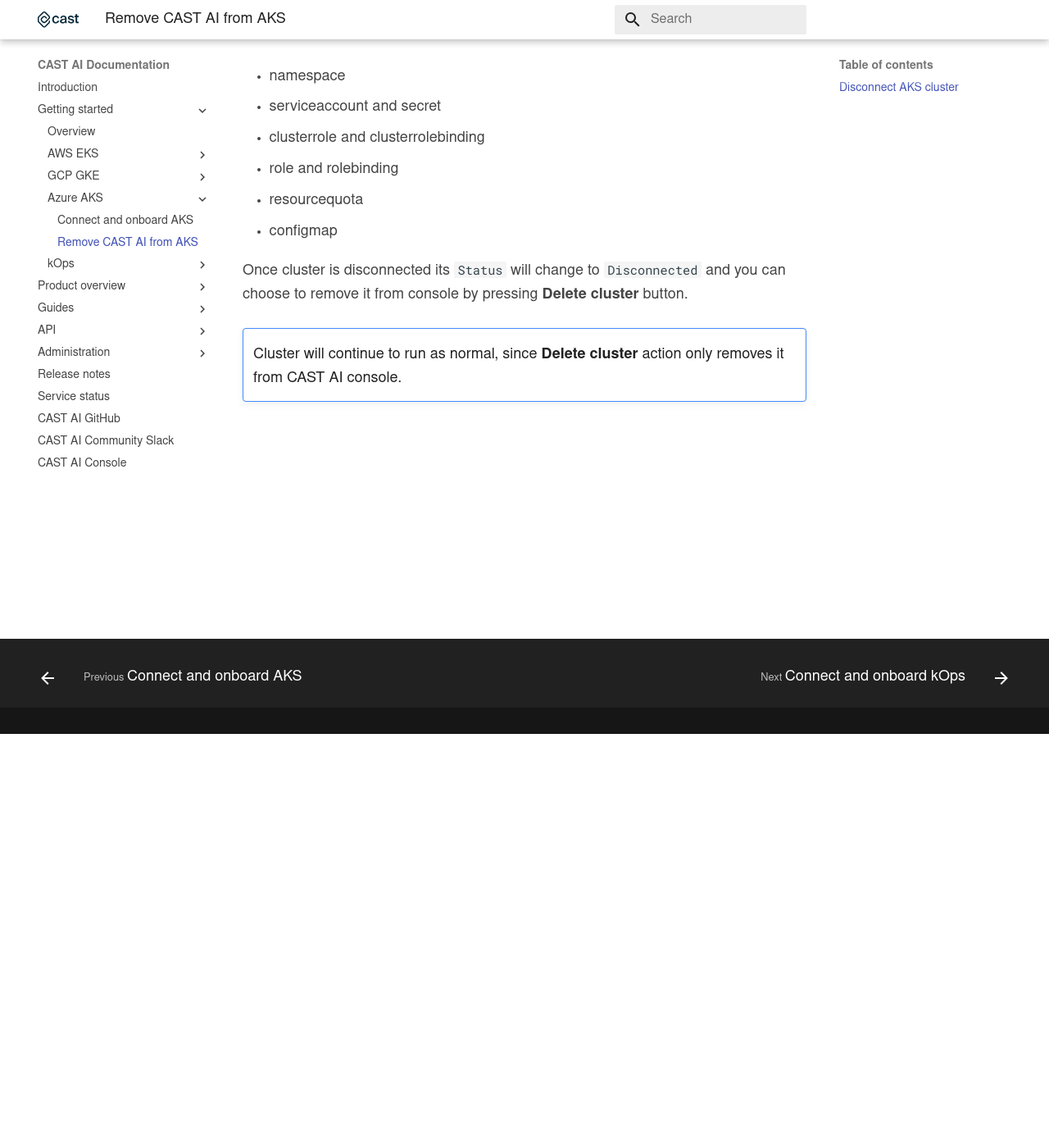
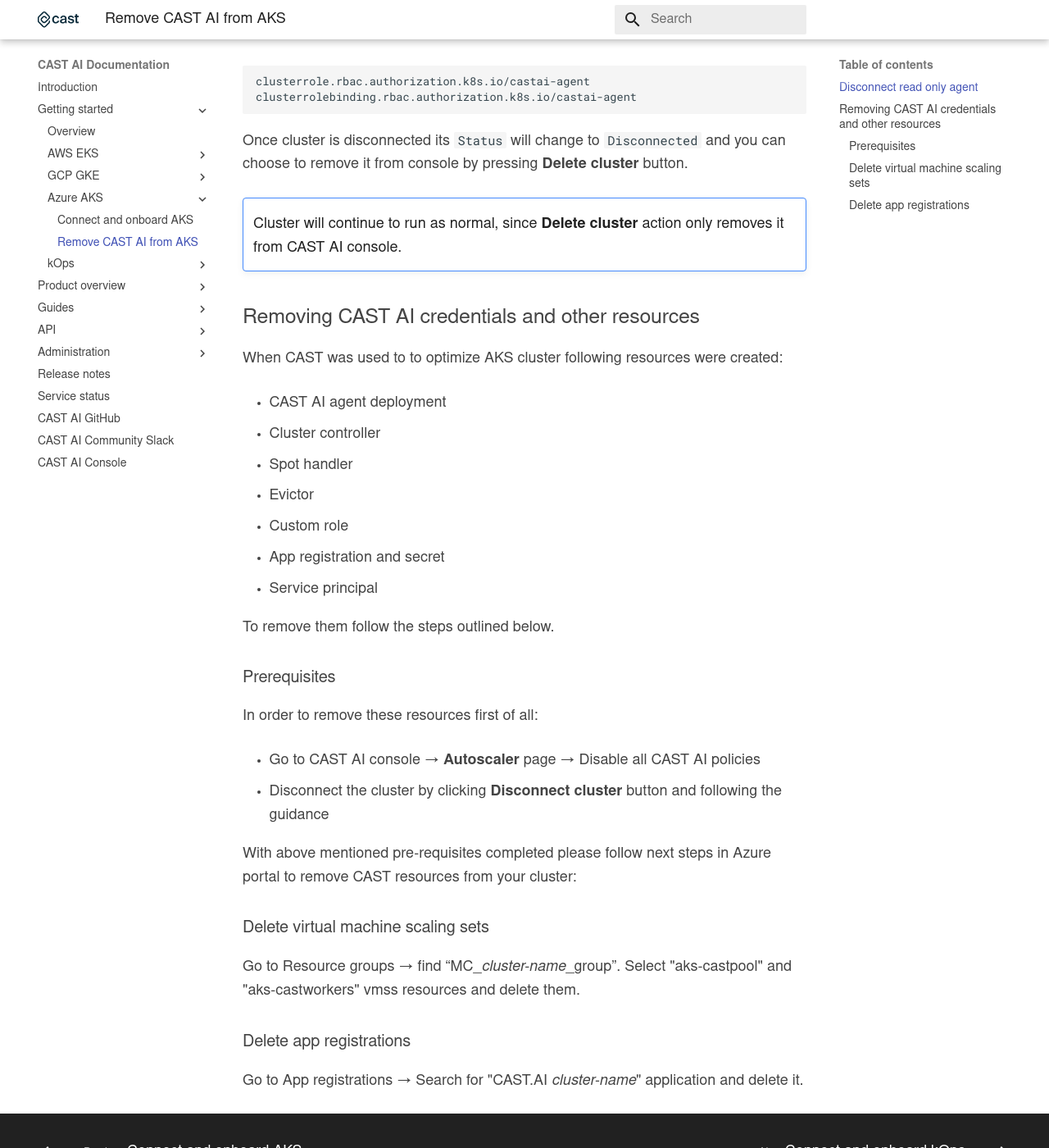
Before and after one commit to castai/docs, an MkDocs documentation site: the page built from docs/getting-started/aks/remove-from-aks.md, in a window 1280 px wide and 1400 px high, scrolled down 505 px. Shown: the whole window at 82% size. Built offline with MkDocs 1.6.1 and Material for MkDocs 9.7.7, drawn with Linux system fonts in a browser that asks for light colours; some web fonts are replaced; some of the changed text lies outside the part shown.

Commit message:
AKS Phase 2 disconnect steps

````diff
--- a/docs/getting-started/aks/remove-from-aks.md
+++ b/docs/getting-started/aks/remove-from-aks.md
@@ -6,24 +6,53 @@
 
 Based on the way how CAST was used on a cluster there are two options to remove CAST resources.
 
-## Disconnect AKS cluster
+## Disconnect read only agent
 
 In order to disconnect your cluster from CAST AI click **Disconnect cluster** button in **Clusters** list and follow the guidance.  Alternatively run following command from your terminal used to access the cluster:
 
 ```bash
-kubectl delete deployment castai-agent -n castai-agent
+kubectl delete namespace castai-agent
 ```
 
 On top of that, also delete following kubernetes objects related to `castai-agent` agent:
 
-- namespace
-- serviceaccount and secret
-- clusterrole and clusterrolebinding
-- role and rolebinding
-- resourcequota
-- configmap
+```bash
+clusterrole.rbac.authorization.k8s.io/castai-agent
+clusterrolebinding.rbac.authorization.k8s.io/castai-agent
+```
 
 Once cluster is disconnected its `Status` will change to `Disconnected` and you can choose to remove it from console by pressing **Delete cluster** button.
 
 !!! note ""
     Cluster will continue to run as normal, since **Delete cluster** action only removes it from CAST AI console.
+
+## Removing CAST AI credentials and other resources
+
+When CAST was used to to optimize AKS cluster following resources were created:
+
+- CAST AI agent deployment
+- Cluster controller
+- Spot handler
+- Evictor
+- Custom role
+- App registration and secret
+- Service principal
+
+To remove them follow the steps outlined below.
+
+### Prerequisites
+
+In order to remove these resources first of all:
+
+- Go to CAST AI console → **Autoscaler** page → Disable all CAST AI policies
+- Disconnect the cluster by clicking **Disconnect cluster** button and following the guidance
+
+With above mentioned pre-requisites completed please follow next steps in Azure portal to remove CAST resources from your cluster:
+
+### Delete virtual machine scaling sets
+
+Go to Resource groups → find “MC_*cluster-name*_group”. Select "aks-castpool" and "aks-castworkers" vmss resources and delete them.
+
+### Delete app registrations
+
+Go to App registrations → Search for "CAST.AI *cluster-name*" application and delete it.
````
Also changed, not shown: docs/getting-started/eks/remove-from-eks.md (+1 -1 lines), docs/getting-started/gke/remove-from-gke.md (+1 -1 lines).
